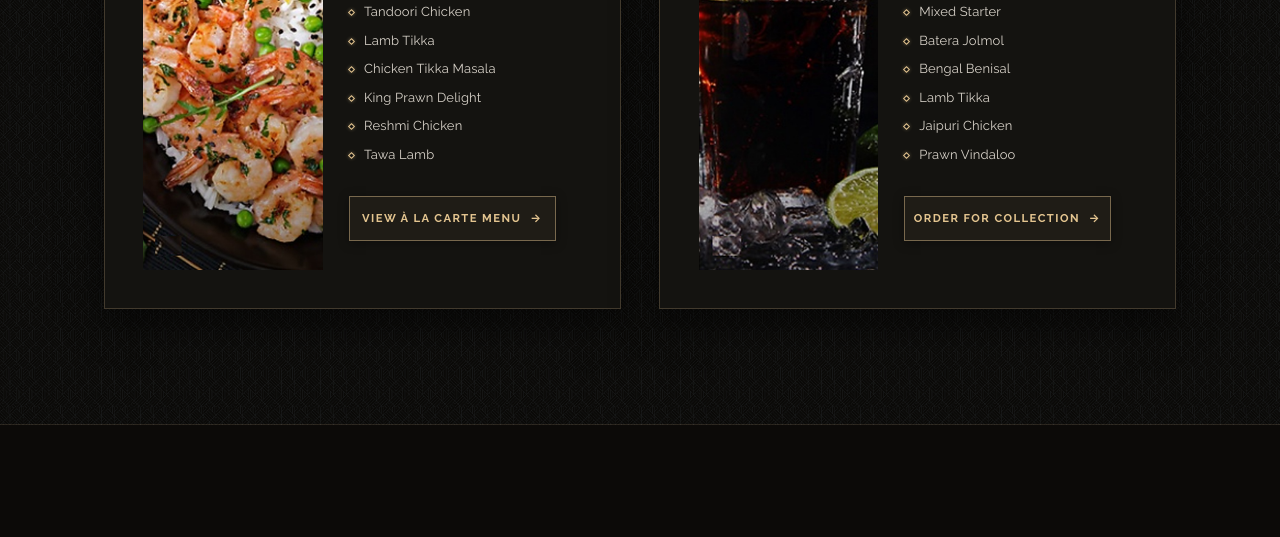
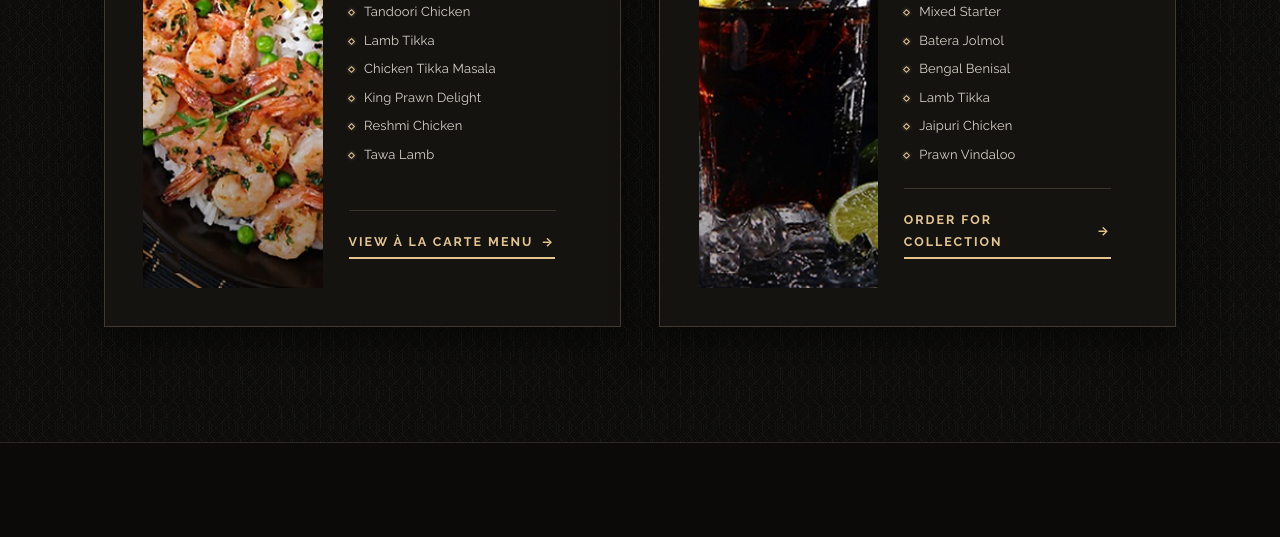
Before and after one commit to rokibulchefonline-beep/Shozna, a plain HTML site: page index.html in a window 1280 px wide. Shown: the part 3469-4006 px from the top of the page. Drawn offline with Linux system fonts and the light colour scheme.

Commit message:
fix: replace split menu button boxes with elegant gold underline action links matching original reference style

```diff
--- a/css/site.css
+++ b/css/site.css
@@ -1666,45 +1666,39 @@ body[data-page="home"] .nav__home-link {
 }
 
 .menu-split-card__divider {
-  display: none;
+  width: 100%;
+  height: 1px;
+  background: rgba(228, 197, 144, 0.18);
+  margin-top: auto;
+  margin-bottom: 1.25rem;
 }
 
 .menu-split-card__footer {
   display: flex;
   align-items: center;
   width: 100%;
-  margin-top: auto;
-  padding-top: 0.5rem;
-}
-
-.menu-split-card__btn {
+}
+
+.menu-split-card__action {
   display: inline-flex;
   align-items: center;
-  justify-content: center;
-  gap: 0.55rem;
-  width: 100%;
-  padding: 0.75rem 1.15rem;
+  gap: 0.5rem;
   font-family: var(--font-family);
-  font-size: clamp(0.68rem, 0.88vw, 0.74rem);
-  font-weight: 700;
-  letter-spacing: 0.13em;
+  font-size: 0.78125rem;
+  font-weight: 700;
+  letter-spacing: 0.16em;
   text-transform: uppercase;
+  color: #e4c590;
   text-decoration: none;
-  white-space: nowrap;
-  background: rgba(228, 197, 144, 0.05);
-  border: 1px solid rgba(228, 197, 144, 0.45);
-  color: #e4c590;
-  border-radius: 0;
-  box-shadow: 0 2px 10px rgba(0, 0, 0, 0.35);
-  transition: all var(--dur-fast) var(--ease-out);
-}
-
-.menu-split-card__btn:hover {
-  background: #e4c590;
-  color: #0a0908;
-  border-color: #e4c590;
-  box-shadow: 0 4px 20px rgba(228, 197, 144, 0.4);
-  transform: translateY(-2px);
+  border-bottom: 2px solid #e4c590;
+  padding-bottom: 0.35rem;
+  transition: color var(--dur-fast) var(--ease-out), border-color var(--dur-fast) var(--ease-out), gap var(--dur-fast) var(--ease-out);
+}
+
+.menu-split-card__action:hover {
+  color: #ffffff;
+  border-color: #ffffff;
+  gap: 0.75rem;
 }
 
 @media (max-width: 991px) {
--- a/index.html
+++ b/index.html
@@ -526,8 +526,9 @@
               <span>Tawa Lamb</span>
             </li>
           </ul>
+          <div class="menu-split-card__divider" aria-hidden="true"></div>
           <div class="menu-split-card__footer">
-            <a class="menu-split-card__btn" href="https://www.srsdraft.co.uk/shozna-2026/restaurant-menu">
+            <a class="menu-split-card__action" href="https://www.srsdraft.co.uk/shozna-2026/restaurant-menu">
               <span>VIEW &Agrave; LA CARTE MENU</span> &rarr;
             </a>
           </div>
@@ -574,8 +575,9 @@
               <span>Prawn Vindaloo</span>
             </li>
           </ul>
+          <div class="menu-split-card__divider" aria-hidden="true"></div>
           <div class="menu-split-card__footer">
-            <a class="menu-split-card__btn" href="https://backoffice.chefonline.co.uk/draft/shozna/menu">
+            <a class="menu-split-card__action" href="https://backoffice.chefonline.co.uk/draft/shozna/menu">
               <span>ORDER FOR COLLECTION</span> &rarr;
             </a>
           </div>
```
